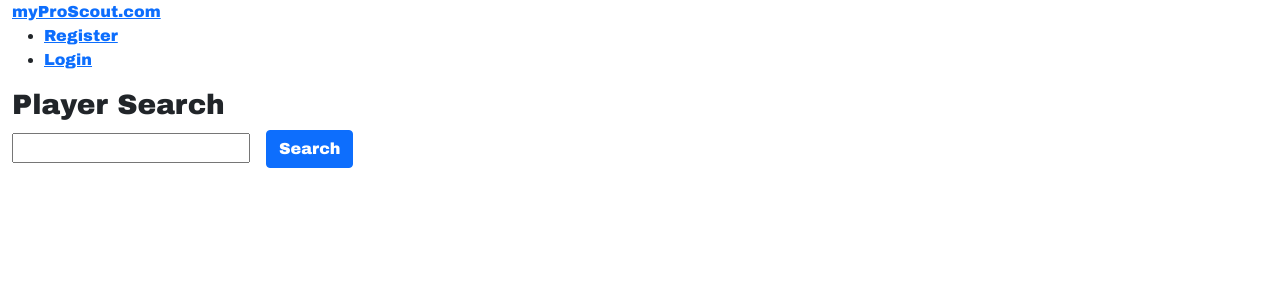
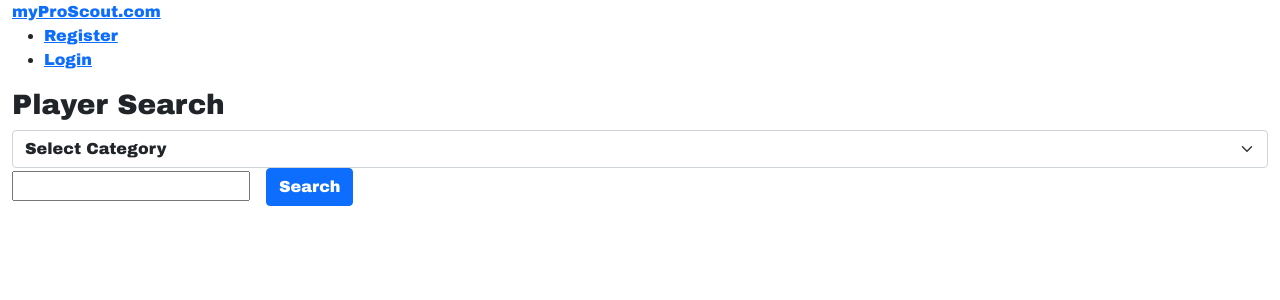
Before and after one commit to MadisonLifeAgent/MyProScoutFrontEndRepo, a React (Create React App) app: page /search in a window 1280 px wide. Shown: the top 300 px of the page. Built offline with nearby package versions, Linux system fonts and the light colour scheme.

Commit message:
added selection dropdown for searching by categories

```diff
--- a/src/components/Search/Search.js
+++ b/src/components/Search/Search.js
@@ -5,11 +5,24 @@ import { Link } from "react-router-dom";
 
 // Page to search for players
 const Search = (props) => {
+    // search term
     const [searchTerm, setSearchTerm] = useState('');
-    console.log(searchTerm);
+
+    // set category values
+    const position = "position";
+    const team = "team"
+    const empty = "";
+
+    //search category
+    const [category, setCategory] = useState();
 
     const handleChange = (event) => {
         setSearchTerm(event.target.value);
+    }
+
+    const onSelect = (event) => {
+        setCategory(event.target.value);
+        console.log(event.target.value);
     }
 
      // display search bar
@@ -17,12 +30,18 @@ const Search = (props) => {
             <div>
                 <h3>Player Search</h3>
                 <form >
+                    <select class="form-select" name="category" aria-label="Default select example" onChange={onSelect}>
+                        <option value={empty} >Select Category</option>
+                        <option value={position} >Position Search</option>
+                        <option value={team} >Team Search</option>
+                    </select>
                     <input type="text" name="searchTerm"  onChange={handleChange}/>
 
                     <Link class="btn btn-primary ms-3" type="submit" to={{
                         pathname: `/search/results:${searchTerm}`,
                         state: {
                             searchTerm: searchTerm,
+                            category: category,
                         }
                     }}>Search</Link>
                 </form>
--- a/src/components/Search/SearchResultsPage.js
+++ b/src/components/Search/SearchResultsPage.js
@@ -7,6 +7,10 @@ import usePlayersNameSearch from "../../hooks/usePlayerNameSearch";
 const SearchResults = (props) => {
     // get the search term
     const searchTerm = props.location.state.searchTerm;
+    const category = props.location.state.category;
+
+    console.log(searchTerm);
+    console.log(category);
 
     // query the database right away and return the results
 
@@ -17,7 +21,7 @@ const SearchResults = (props) => {
 
     return (
         <div>
-            <h4>Search Results Page</h4>
+            <h4>Search Results for {searchTerm}</h4>
             <p>{playerNameSearchResults[0].firstName}</p>
         </div>
     )
```
